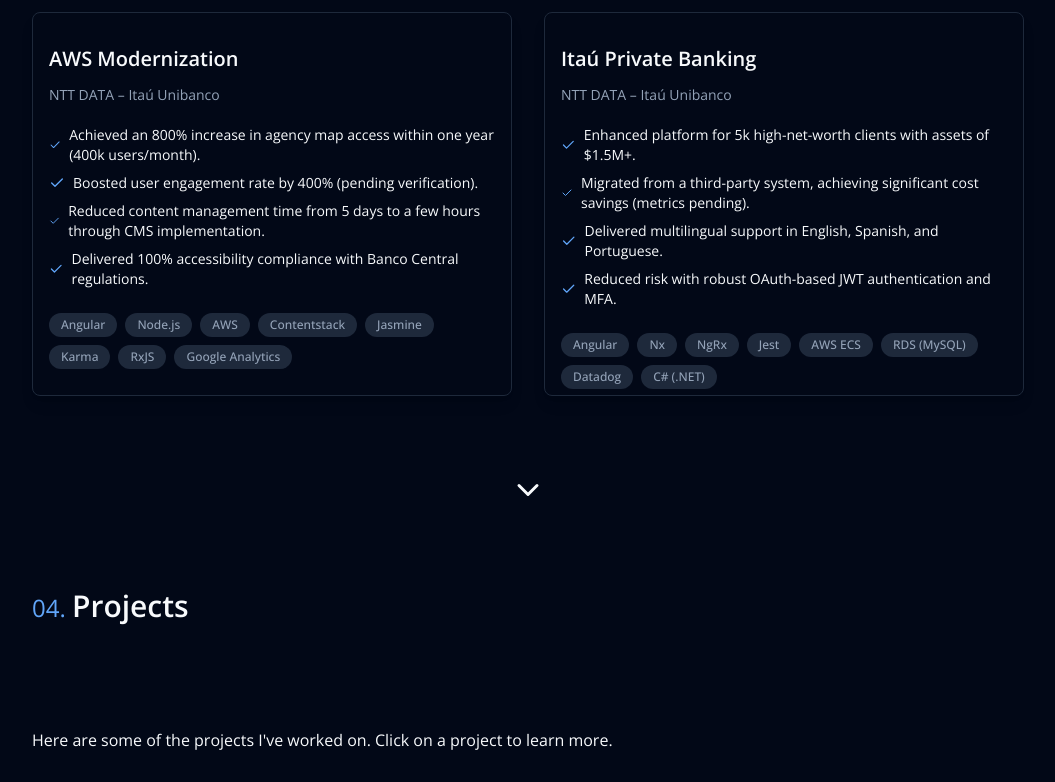
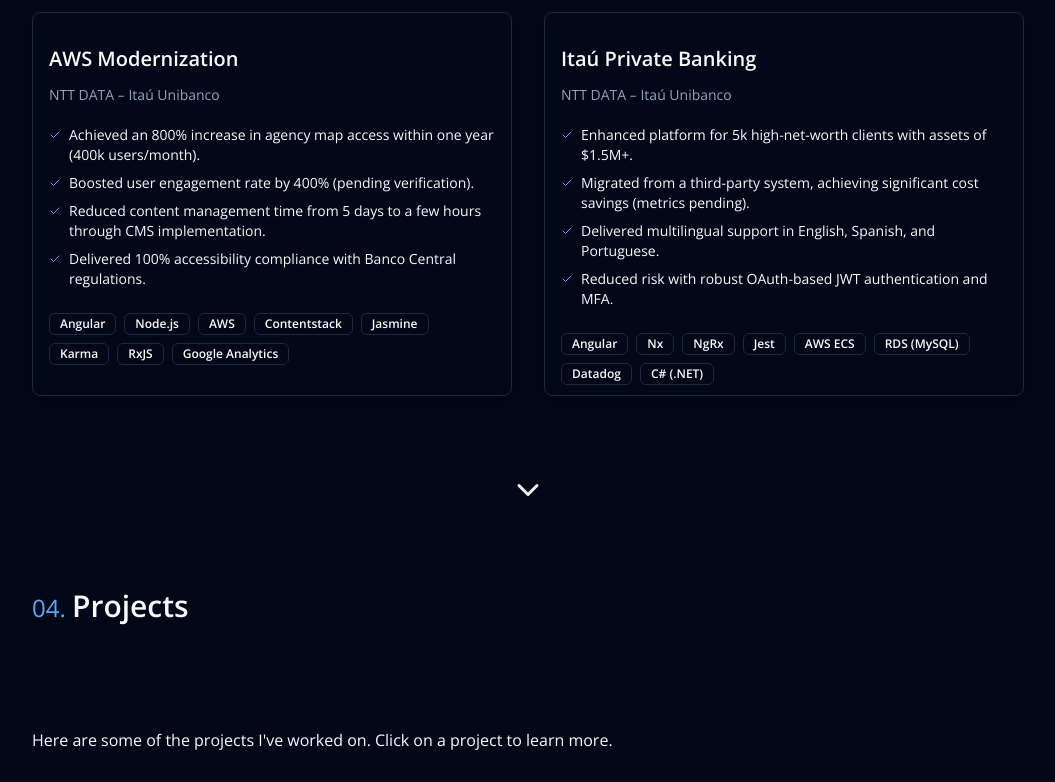
Before and after one commit to leogrigs/portfolio, a React (Vite) app: page / in a window 1280 px wide. Shown: the part 1860-2642 px from the top of the page, without its empty margins (224-1279 px from the left). Built offline with nearby package versions, Linux system fonts and the light colour scheme.

Commit message:
feat: implement Badge component and update AppCard to use it for technology display

```diff
--- a/src/components/AppCard.tsx
+++ b/src/components/AppCard.tsx
@@ -1,5 +1,6 @@
 import { ICard } from "@/interfaces/card.interface";
 import { Check } from "lucide-react";
+import { Badge } from "./ui/badge";
 
 interface AppCardProps {
   card: ICard;
@@ -28,11 +29,11 @@ export default function AppCard({ card }: AppCardProps) {
         {/* Highlights List */}
         <ul className="space-y-2">
           {card.highlights.map((highlight) => (
-            <li
-              key={highlight}
-              className="flex items-center text-sm text-foreground"
-            >
-              <Check className="text-fontColor mr-2" size={16} />
+            <li key={highlight} className="flex text-sm text-foreground">
+              <span>
+                <Check className="text-fontColor mr-2 mt-1" size={12} />
+              </span>
+
               {highlight}
             </li>
           ))}
@@ -43,12 +44,9 @@ export default function AppCard({ card }: AppCardProps) {
         {/* Technologies */}
         <div className="flex flex-wrap gap-2 mt-6">
           {card.technologies.map((technology) => (
-            <span
-              key={technology}
-              className="bg-muted text-muted-foreground text-xs font-medium px-3 py-1 rounded-full"
-            >
+            <Badge variant={"outline"} key={technology}>
               {technology}
-            </span>
+            </Badge>
           ))}
         </div>
       </div>
--- /dev/null
+++ b/src/components/ui/badge.tsx
@@ -0,0 +1,36 @@
+import * as React from "react"
+import { cva, type VariantProps } from "class-variance-authority"
+
+import { cn } from "@/lib/utils"
+
+const badgeVariants = cva(
+  "inline-flex items-center rounded-md border px-2.5 py-0.5 text-xs font-semibold transition-colors focus:outline-none focus:ring-2 focus:ring-ring focus:ring-offset-2",
+  {
+    variants: {
+      variant: {
+        default:
+          "border-transparent bg-primary text-primary-foreground shadow hover:bg-primary/80",
+        secondary:
+          "border-transparent bg-secondary text-secondary-foreground hover:bg-secondary/80",
+        destructive:
+          "border-transparent bg-destructive text-destructive-foreground shadow hover:bg-destructive/80",
+        outline: "text-foreground",
+      },
+    },
+    defaultVariants: {
+      variant: "default",
+    },
+  }
+)
+
+export interface BadgeProps
+  extends React.HTMLAttributes<HTMLDivElement>,
+    VariantProps<typeof badgeVariants> {}
+
+function Badge({ className, variant, ...props }: BadgeProps) {
+  return (
+    <div className={cn(badgeVariants({ variant }), className)} {...props} />
+  )
+}
+
+export { Badge, badgeVariants }
```
